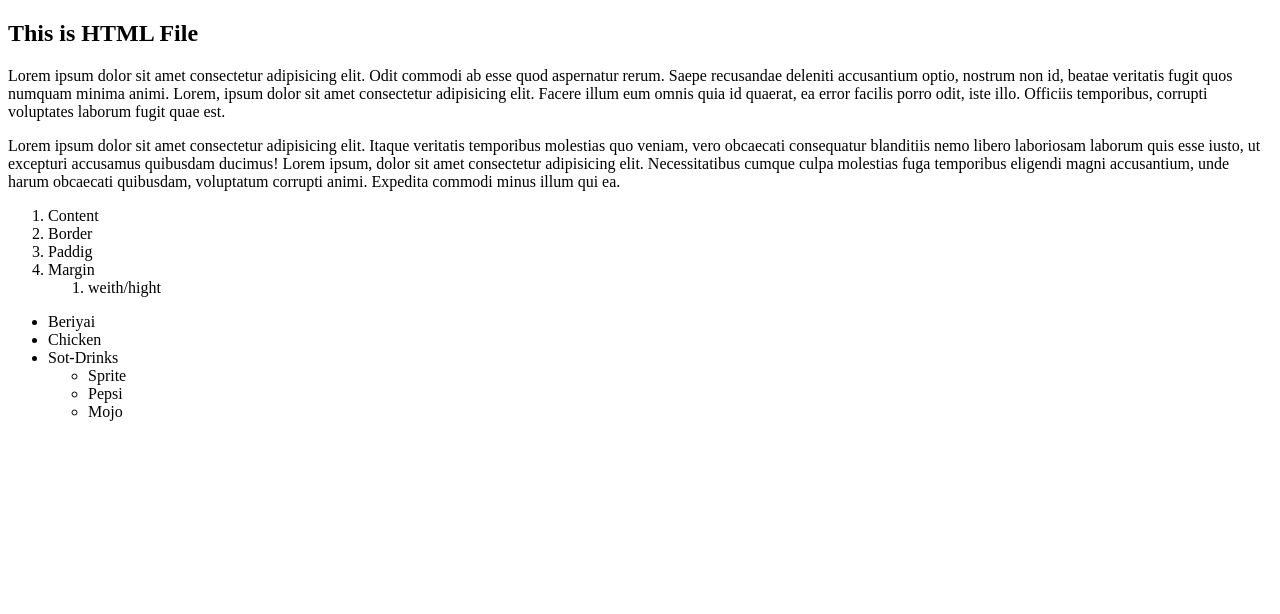
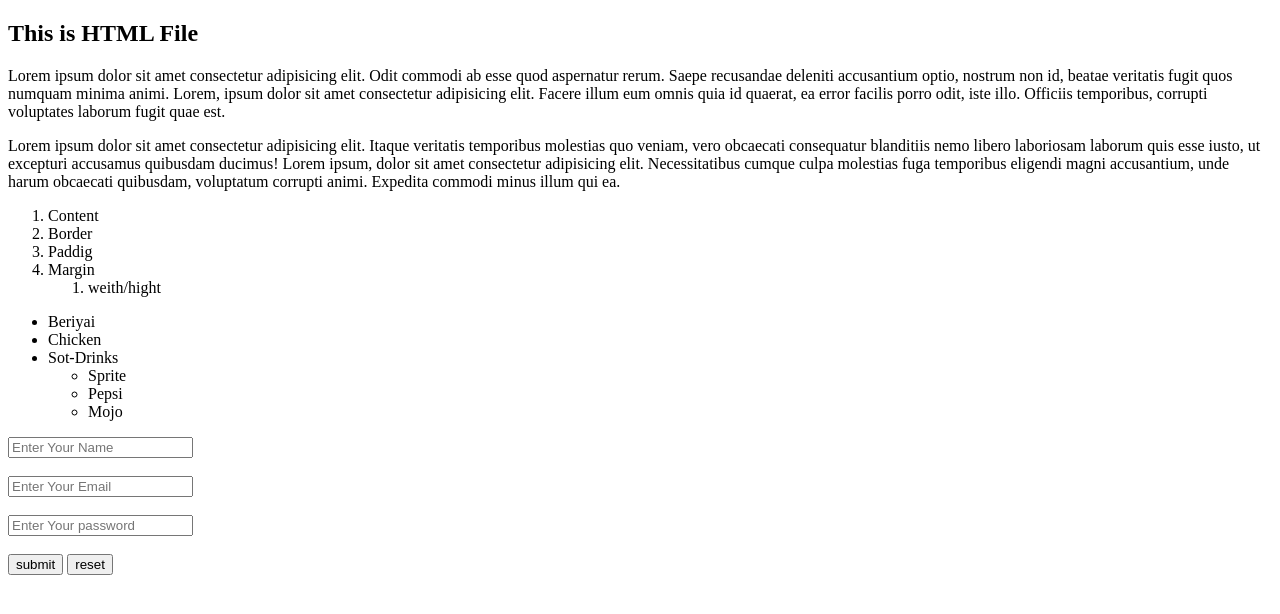
Before and after one commit to milonhossain01/html-css-folder, a plain HTML site: page index.html in a window 1280 px wide. Drawn offline with Linux system fonts and the light colour scheme.

Commit message:
this is input file

```diff
--- a/index.html
+++ b/index.html
@@ -38,5 +38,15 @@
             </li>
         </ul>
     </div>
+    <form action="">
+        <input type="text" placeholder="Enter Your Name"  name="" id=""> <br>
+        <br>
+        <input type="email" placeholder="Enter Your Email" name="" id=""><br>
+        <br>
+        <input type="password" placeholder="Enter Your password" name="" id=""><br>
+        <br>
+        <input type="submit" value="submit">
+        <input type="reset" value="reset">
+    </form>
 </body>
 </html>
```
